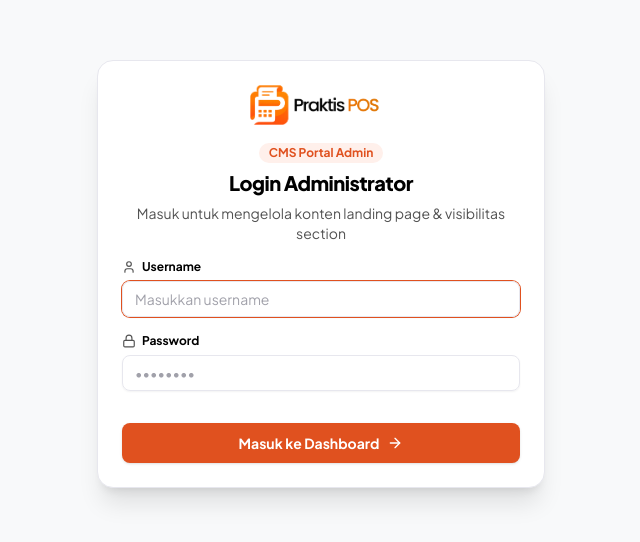
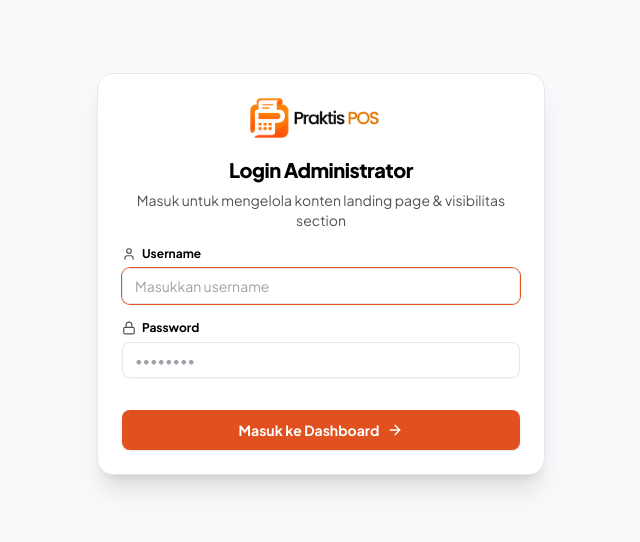
Before and after one commit to gbrn7/praktis-pos-landing-page, a Next.js app: page /admin/login in a window 1280 px wide. Shown: the part 126-668 px from the top of the page, without its empty margins (319-959 px from the left). Built offline with nearby package versions, Linux system fonts and the light colour scheme.

Commit message:
refactor(admin): remove CMS Portal Admin badge from login page

```diff
--- a/src/app/admin/login/page.tsx
+++ b/src/app/admin/login/page.tsx
@@ -69,9 +69,6 @@ export default function AdminLoginPage() {
                 priority
               />
             </div>
-            <div className="inline-flex items-center gap-1 mx-auto px-2.5 py-0.5 rounded-full bg-[#FFF0EB] dark:bg-[#2B150B] text-[#E0511F] text-xs font-bold mb-2">
-              CMS Portal Admin
-            </div>
             <CardTitle className="text-xl font-extrabold tracking-tight">Login Administrator</CardTitle>
             <CardDescription>
               Masuk untuk mengelola konten landing page & visibilitas section
```
